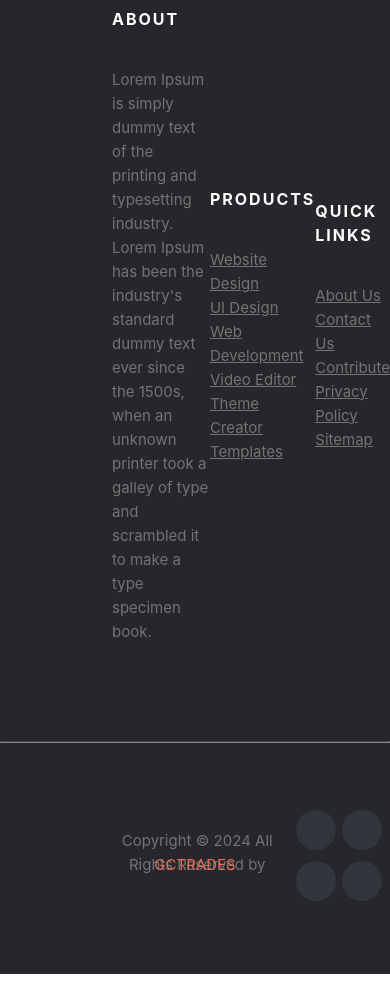
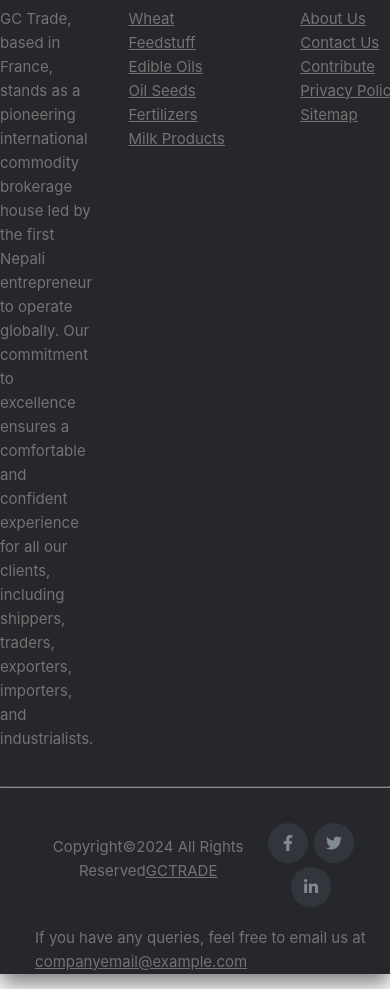
Before and after one commit to Mansish01/Trading_website, a React (Create React App) app: page / in a window 390 px wide. Shown: the part 8620-9609 px from the top of the page. Built offline with nearby package versions, Linux system fonts and the light colour scheme.

Commit message:
footer section with responsive design

```diff
--- a/public/index.html
+++ b/public/index.html
@@ -10,9 +10,10 @@
       content="Web site created using create-react-app"
     />
     <link rel="preconnect" href="https://fonts.googleapis.com">
+    <link rel="stylesheet" href="https://cdnjs.cloudflare.com/ajax/libs/font-awesome/6.0.0-beta3/css/all.min.css">
     <link rel="preconnect" href="https://fonts.gstatic.com" crossorigin>
     <link href="https://fonts.googleapis.com/css2?family=Lobster&display=swap" rel="stylesheet">
-    <title>GC Traders</title>
+    <title>GC Trade</title>
   </head>
   <body>
     <div id="root"></div>
--- a/src/components/Footer.jsx
+++ b/src/components/Footer.jsx
@@ -4,24 +4,32 @@ import "../styles/Footer.css";
 const Footer = () => {
   return (
     <footer class="site-footer">
-      <div class="container">
-        <div class="row">
-          <div class="col-sm-12 col-md-6">
+      <div class="containerabove">
+          <div class="footerabout">
             <h6>About</h6>
-            <p class="text-justify">Lorem Ipsum is simply dummy text of the printing and typesetting industry. Lorem Ipsum has been the industry's standard dummy text ever since the 1500s, when an unknown printer took a galley of type and scrambled it to make a type specimen book.</p>
+            <p class="text-justify">
+            GC Trade, based in France, stands as a
+            pioneering international commodity
+            brokerage house led by the first
+            Nepali entrepreneur to operate globally.
+            Our commitment to excellence ensures a
+            comfortable and confident experience for
+            all our clients, including shippers,
+            traders, exporters, importers, and industrialists.
+            </p>
           </div>
-          <div class="col-6 col-md-3">
-            <h6>PRODUCTS</h6>
+          <div class="footercommodity">
+            <h6>COMMODITIES</h6>
             <ul class="footer-links ">
-              <li><a href="#">Website Design</a></li>
-              <li><a href="#">UI Design</a></li>
-              <li><a href="#">Web Development</a></li>
-              <li><a href="#">Video Editor</a></li>
-              <li><a href="#">Theme Creator</a></li>
-              <li><a href="#">Templates</a></li>
+              <li><a href="#">Wheat</a></li>
+              <li><a href="#">Feedstuff</a></li>
+              <li><a href="#">Edible Oils</a></li>
+              <li><a href="#">Oil Seeds</a></li>
+              <li><a href="#">Fertilizers</a></li>
+              <li><a href="#">Milk Products</a></li>
             </ul>
           </div>
-          <div class="col-6 col-md-3">
+          <div class="footerquick">
             <h6>Quick Links</h6>
             <ul class="footer-links">
             <li><a href="#">About Us</a></li>
@@ -30,27 +38,32 @@ const Footer = () => {
             <li><a href="#">Privacy Policy</a></li>
             <li><a href="#">Sitemap</a></li>
             </ul>
+
         </div>
+
       </div>
       <hr class="small"/>
+
+      <div class="containerbelow">
+          <div class="copyrightsection">
+
+              <p class="copyright-text">Copyright©2024 All Rights Reserved
+                <span><a href="#">GCTRADE</a></span>
+              </p>
+
+
+
           </div>
-      <div class="container">
-        <div class="row">
-          <div class="col-md-8 col-sm-6 col-12">
-            <p class="copyright-text">Copyright © 2024 All Rights Reserved by
-              <a href="#"><span class="logo">GCTRADES</span></a>
-            </p>
-          </div>
-        <div class="col-md-4 col-sm-6 col-12">
+        <div class="sociallinksection">
         <ul class="social-icons">
           <li><a class="facebook" href="#"><i class="fab fa-facebook-f"></i></a></li>
           <li><a class="twitter" href="#"><i class="fab fa-twitter"></i></a></li>
-        <li><a class="dribbble" href="#"><i class="fab fa-dribbble"></i></a></li>
           <li><a class="linkedin" href="#"><i class="fab fa-linkedin-in"></i></a></li>
         </ul>
       </div>
       </div>
-      </div>
+
+      <p className='email'>If you have any queries, feel free to email us at <a href="mailto:companyemail@example.com">companyemail@example.com</a></p>
     </footer>
   )
 }
--- a/src/index.css
+++ b/src/index.css
@@ -7,6 +7,7 @@ body {
     sans-serif;
   -webkit-font-smoothing: antialiased;
   -moz-osx-font-smoothing: grayscale;
+  overflow-x: hidden !important;
 }
 
 
--- a/src/styles/Footer.css
+++ b/src/styles/Footer.css
@@ -1,10 +1,41 @@
 .site-footer {
 background-color: #26272b;
-    padding: 45px 0 20px;
 font-size: 15px;
 line-height: 24px;
 color: #737373;
 box-shadow: 0 10px 20px rgba(0,0,0,0.5);
+padding: 1rem 0;;
+}
+
+.containerabove{
+    display: flex;
+    justify-content: space-between;
+}
+
+.footerquick h6{
+    text-wrap: nowrap;
+}
+
+.footerabout{
+    flex: 1;
+    margin-left: 9%;
+}
+
+.footercommodity{
+    flex: 0.5;
+    margin-left: 9%;
+}
+.footerquick{
+    flex: 0.5;
+    margin-left: 2rem;
+}
+
+.containerbelow{
+    margin-left: 9%;
+    margin-right: 9%;
+    display: flex;
+    justify-content: space-between;
+    align-items: center;
 }
 .site-footer hr {
 border-top-color: #bbb;
@@ -58,14 +89,20 @@
 .copyright-text {
 margin: 0;
 }
-    @media (max-width: 991px) {
-    .site-footer [class^="col-"] {
-    margin-bottom: 30px;
+
+.email{
+    margin-left: 9%;
 }
-    }
-    @media (max-width: 767px) {
+
+
+@media (max-width: 1100px) {
 .site-footer {
 padding-bottom: 0;
+}
+
+
+.footerabout{
+    margin-left: 0;
 }
 .site-footer .copyright-text,
 .site-footer .social-icons {
@@ -114,6 +151,3 @@
 .social-icons a.linkedin:hover {
 background-color: #007bb6;
 }
-    .social-icons a.dribbble:hover {
-    background-color: #ea4c89;
-    }
```
Lines whose indentation alone changed are shown as unchanged.
